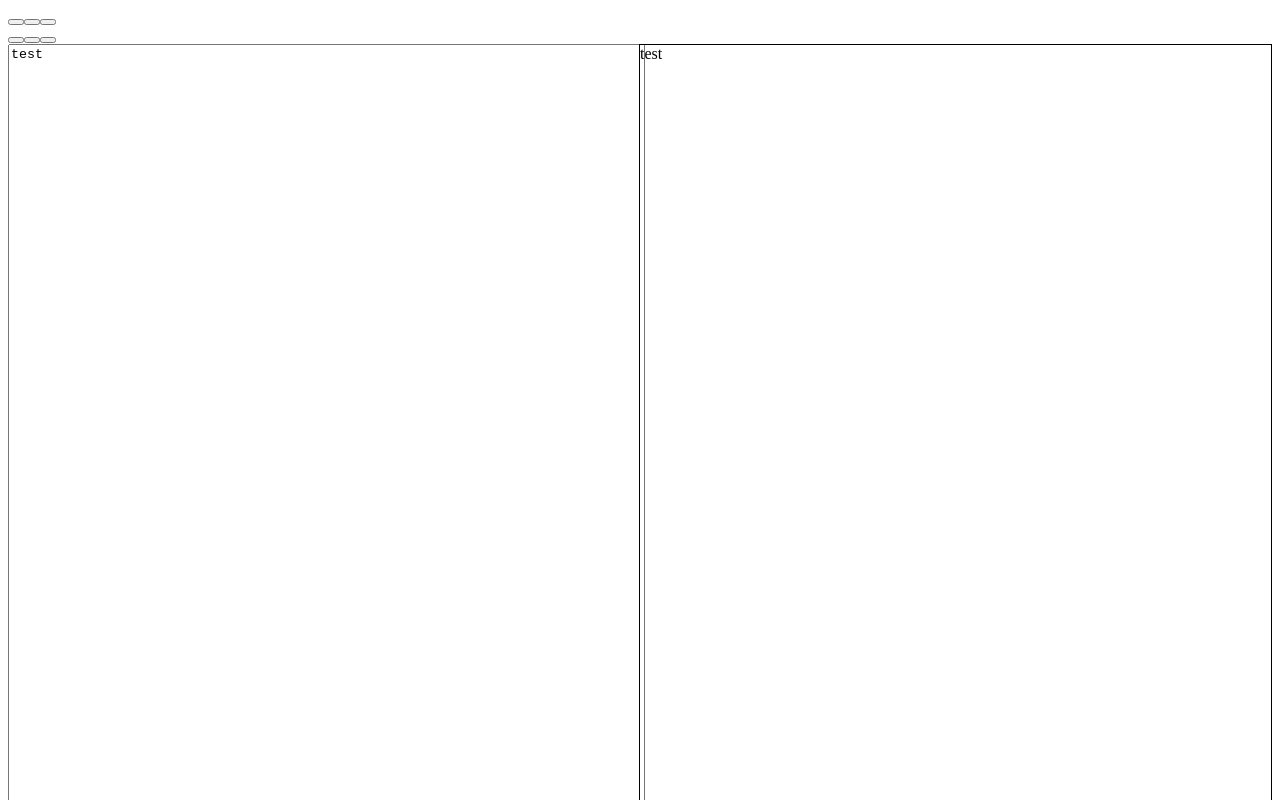
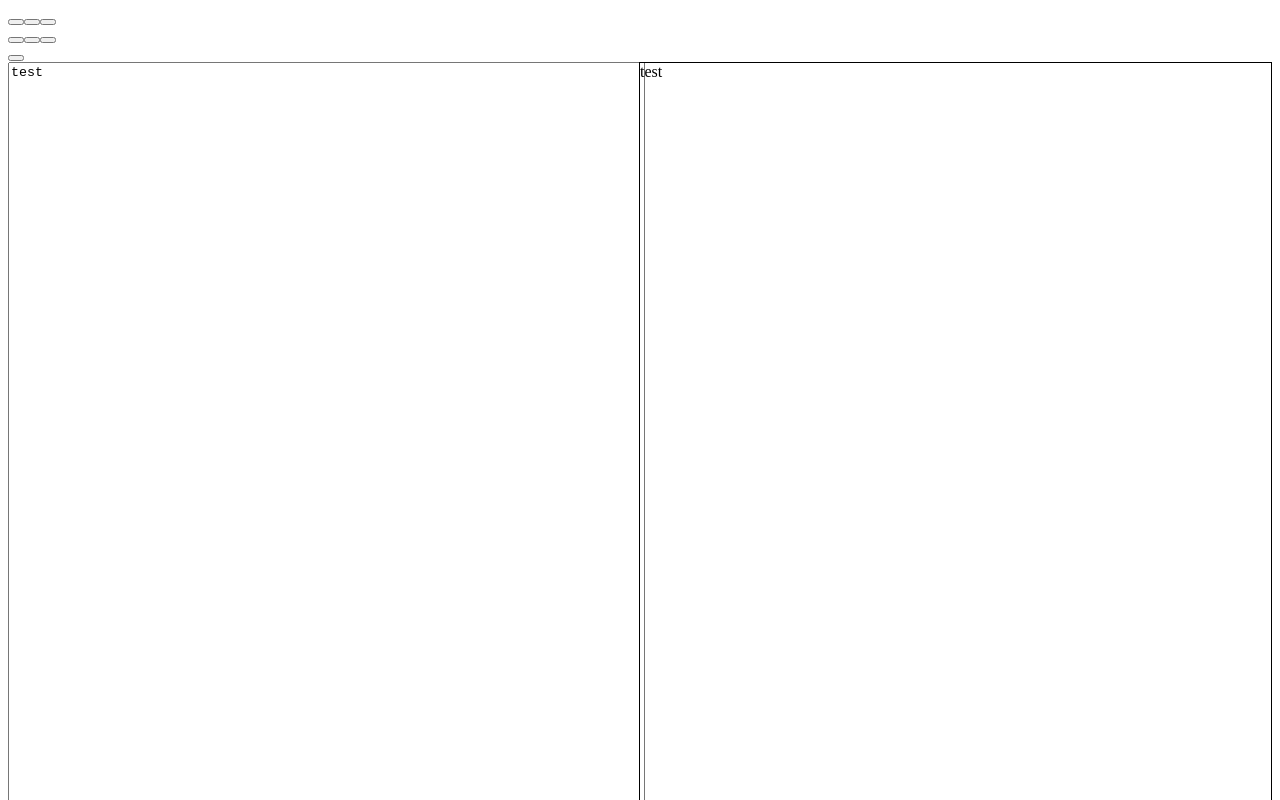
Before and after one commit to Lemoncode/markdown-react-samples, a React app in the folder 02 Toolbar/: page / in a window 1280 px wide. Shown: the top 800 px of the page. Built offline with nearby package versions, Linux system fonts and the light colour scheme; the HTML template or start-up script is replaced by a standard one.

Commit message:
Added bulleted list button

```diff
--- /dev/null
+++ b/02 Toolbar/src/components/toolbar/icons/bulletedListIcon.tsx
@@ -0,0 +1,7 @@
+import * as React from 'react';
+
+export const BulletedListIcon = () => {
+  return (
+    <span className="glyphicon glyphicon-th-list"></span>
+  );
+}
--- a/02 Toolbar/src/components/toolbar/icons/index.tsx
+++ b/02 Toolbar/src/components/toolbar/icons/index.tsx
@@ -4,6 +4,7 @@ import {HeaderIcon} from './headerIcon';
 import {QuoteIcon} from './quoteIcon';
 import {CodeIcon} from './codeIcon';
 import {LinkIcon} from './linkIcon';
+import {BulletedListIcon} from './bulletedListIcon';
 
 export {
   ItalicIcon,
@@ -11,5 +12,6 @@ export {
   HeaderIcon,
   QuoteIcon,
   CodeIcon,
-  LinkIcon
+  LinkIcon,
+  BulletedListIcon
 }
--- a/02 Toolbar/src/components/toolbar/index.tsx
+++ b/02 Toolbar/src/components/toolbar/index.tsx
@@ -1,7 +1,8 @@
 import * as React from 'react';
 import {BaseToolbarButton, LinkToolbarButton} from './buttons';
 import {
-  ItalicIcon, BoldIcon, HeaderIcon, QuoteIcon, CodeIcon, LinkIcon
+  ItalicIcon, BoldIcon, HeaderIcon, QuoteIcon, CodeIcon, LinkIcon,
+  BulletedListIcon
 } from './icons';
 
 interface Props {
@@ -48,6 +49,13 @@ export const Toolbar = (props: Props) => {
           <LinkIcon />
         </LinkToolbarButton>
       </div>
+
+      <div className="btn-group">
+        <BaseToolbarButton textArea={props.textArea} caret="\n - " offset={4}
+          updateTextArea={props.updateTextArea}>
+          <BulletedListIcon />
+        </BaseToolbarButton>
+      </div>
     </div>
   );
 }
```
